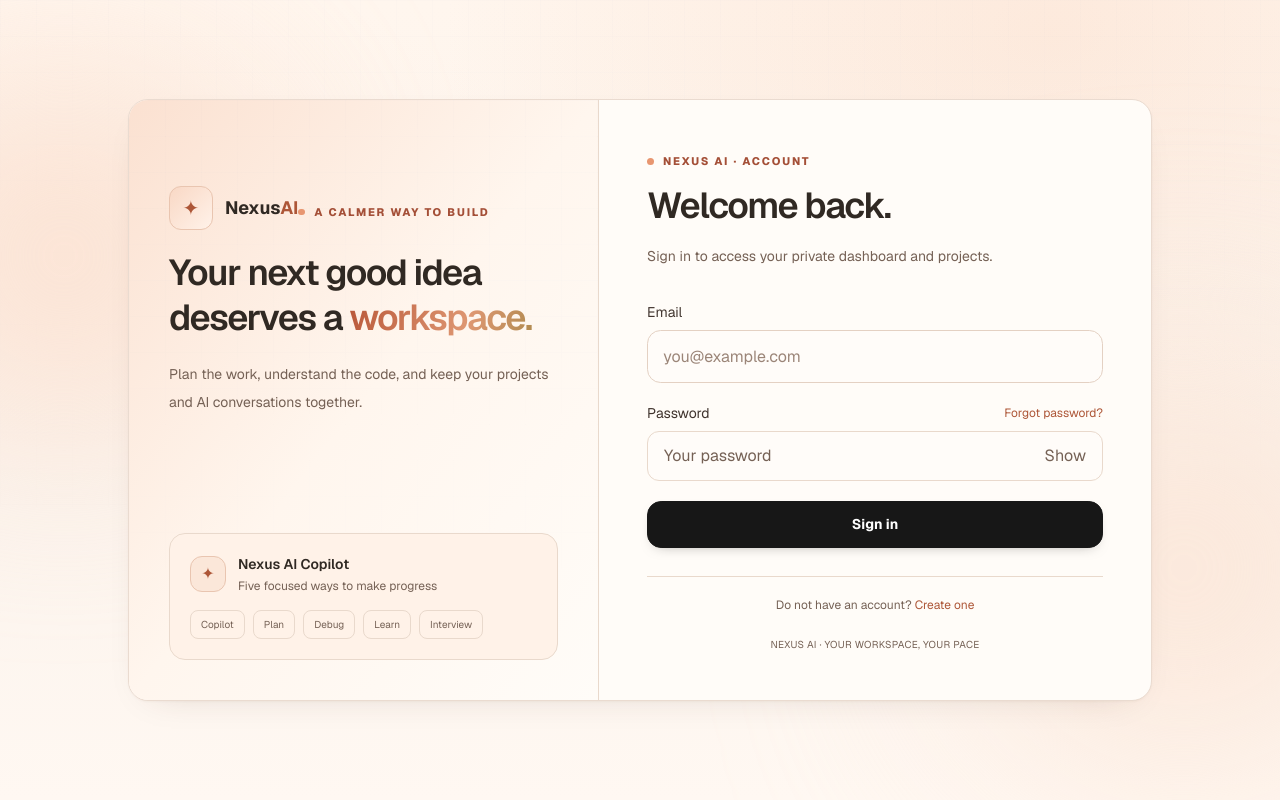
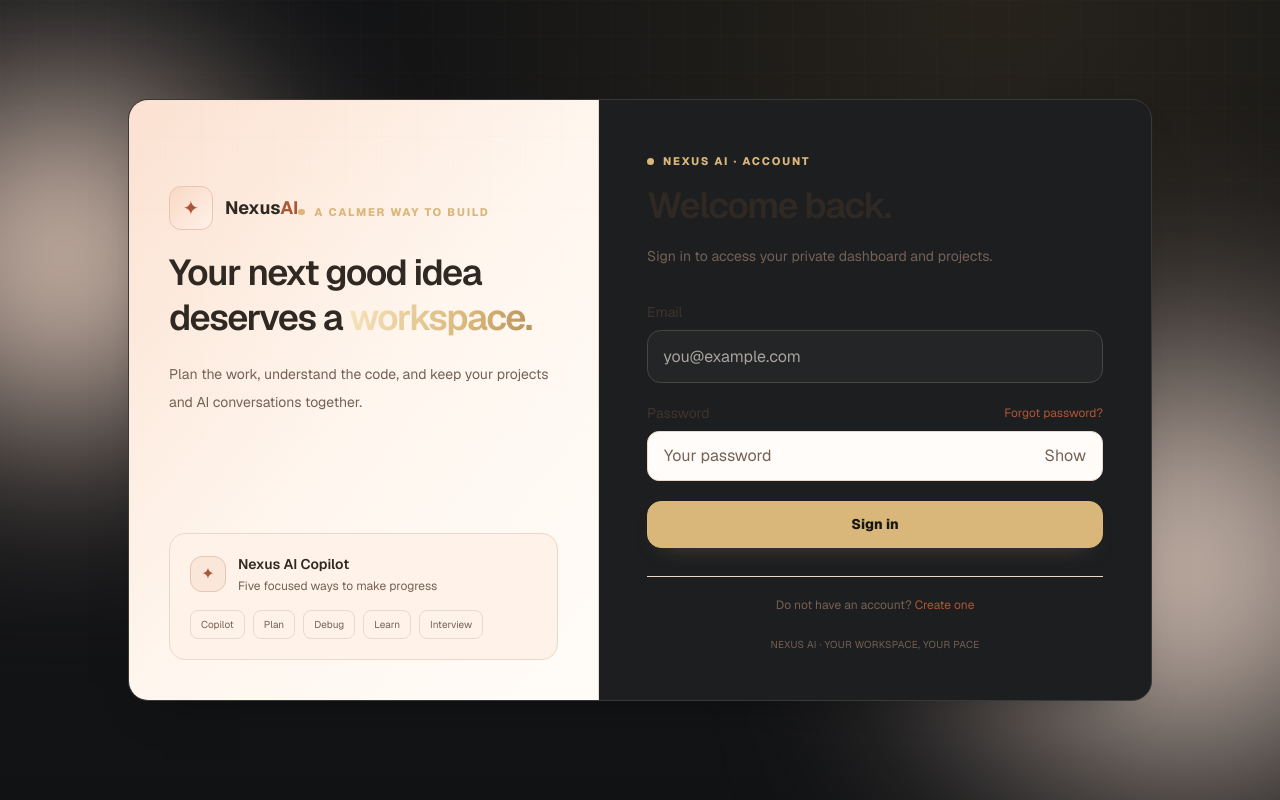
Before and after one commit to Dleteo/Nexus-AI, a Next.js app: page /login in a window 1280 px wide. Built offline with nearby package versions, Linux system fonts and the light colour scheme.

Commit message:
Establish Obsidian Gold design tokens and premium gold controls

```diff
--- a/app/globals.css
+++ b/app/globals.css
@@ -1,16 +1,16 @@
 @import "tailwindcss";
 
 :root {
-  color-scheme: light;
-  --background: #FFF6EE;
-  --foreground: #302923;
-  --surface: #FFFCF8;
-  --surface-raised: #FFFFFF;
-  --border: #E9D9CC;
-  --muted: #776357;
-  --cyan: #B65F41;
-  --blue: #D18A6A;
-  --violet: #B18B50;
+  color-scheme: dark;
+  --background: #111214;
+  --foreground: #F4F1EB;
+  --surface: #1D1E20;
+  --surface-raised: #292A2D;
+  --border: #393938;
+  --muted: #A7A39D;
+  --cyan: #D9B77B;
+  --blue: #B89B6D;
+  --violet: #D9B77B;
 }
 
 @theme inline {
@@ -33,17 +33,14 @@ body {
   color: var(--foreground);
   font-family: var(--font-geist-sans), Arial, Helvetica, sans-serif;
   background:
-    radial-gradient(ellipse at 82% 4%, rgba(242, 169, 127, 0.16), transparent 38rem),
-    radial-gradient(ellipse at 4% 26%, rgba(255, 221, 200, 0.20), transparent 32rem),
-    linear-gradient(180deg, #FFF6EE, #FBF3EC 56%, #FFF8F2);
+    radial-gradient(ellipse at 78% 0%, rgba(196, 155, 84, 0.12), transparent 42rem),
+    radial-gradient(ellipse at 5% 32%, rgba(96, 79, 49, 0.085), transparent 31rem),
+    linear-gradient(180deg, #111214, #151517 56%, #111214);
   -webkit-font-smoothing: antialiased;
   text-rendering: optimizeLegibility;
 }
 
-::selection {
-  color: #241C19;
-  background: #F4B596;
-}
+::selection { color: #171713; background: #D9B77B; }
 
 :focus-visible {
   outline: 2px solid var(--cyan);
@@ -75,16 +72,15 @@ button:disabled {
   height: 10px;
 }
 
-::-webkit-scrollbar-track { background: #FFF6EE; }
+::-webkit-scrollbar-track { background: #111214; }
 
-::-webkit-scrollbar-thumb { border: 2px solid #FFF6EE; border-radius: 999px; background: #E3CFC0; }
+::-webkit-scrollbar-thumb { border: 2px solid #111214; border-radius: 999px; background: #43413E; }
 
-::-webkit-scrollbar-thumb:hover { background: #CBAF9C; }
+::-webkit-scrollbar-thumb:hover { background: #666052; }
 
 .nexus-grid {
-  background-image:
-    linear-gradient(rgba(140, 165, 210, 0.035) 1px, transparent 1px),
-    linear-gradient(90deg, rgba(140, 165, 210, 0.035) 1px, transparent 1px);
+  background-image: linear-gradient(rgba(213, 183, 123, .045) 1px, transparent 1px),
+                    linear-gradient(90deg, rgba(213, 183, 123, .045) 1px, transparent 1px);
   background-size: 36px 36px;
   mask-image: linear-gradient(to bottom, black 0%, rgba(0, 0, 0, 0.3) 60%, transparent 100%);
 }
@@ -102,23 +98,23 @@ button:disabled {
 }
 
 .nexus-panel {
-  border: 1px solid #EADBD0;
+  border: 1px solid #393938;
   border-radius: 1.25rem;
-  background: #FFFCF8;
-  box-shadow: 0 12px 36px -25px rgba(73, 45, 30, 0.25), 0 1px 2px rgba(73, 45, 30, 0.035);
+  background: #1D1E20;
+  box-shadow: 0 20px 50px -35px rgba(0,0,0,.6);
 }
 
 .nexus-panel-soft {
-  border: 1px solid #EADBD0;
+  border: 1px solid #393938;
   border-radius: 1rem;
-  background: #FFFDF9;
+  background: #292A2D;
 }
 
 .nexus-kicker {
   display: inline-flex;
   align-items: center;
   gap: 0.6rem;
-  color: #A44F37;
+  color: #D9B77B;
   font-size: 0.69rem;
   font-weight: 750;
   letter-spacing: 0.16em;
@@ -126,130 +122,86 @@ button:disabled {
 }
 
 .nexus-kicker::before {
-  width: 0.4rem;
-  height: 0.4rem;
-  border-radius: 999px;
-  background: #E89670;
-  content: "";
+  width: .4rem; height: .4rem; border-radius:999px; background:#D9B77B; content:"";
 }
 
 .nexus-gradient-text {
-  background: linear-gradient(105deg, #B95739, #DE9772 65%, #B18B50);
-  background-clip: text;
-  color: transparent;
-  -webkit-background-clip: text;
-  -webkit-text-fill-color: transparent;
+  background: linear-gradient(105deg, #F7E5BD, #D9B77B 65%, #B69259); background-clip:text; color:transparent; -webkit-background-clip:text; -webkit-text-fill-color:transparent;
 }
 
 .nexus-primary-button {
-  display: inline-flex;
-  min-height: 2.9rem;
-  align-items: center;
-  justify-content: center;
-  gap: 0.55rem;
-  border: 1px solid #171717;
-  border-radius: 0.88rem;
-  background: #171717;
-  padding: 0.75rem 1.15rem;
-  color: #FFFFFF;
-  font-size: 0.875rem;
-  font-weight: 650;
-  box-shadow: 0 5px 14px -9px rgba(23, 23, 23, 0.5);
-  transition: transform 160ms ease, background 160ms ease, box-shadow 160ms ease;
+  display:inline-flex; min-height:2.9rem; align-items:center; justify-content:center; gap:.55rem;
+  border:1px solid #D9B77B; border-radius:.88rem; background:#D9B77B;
+  padding:.75rem 1.15rem; color:#191713; font-size:.875rem; font-weight:750;
+  box-shadow:0 10px 24px -17px rgba(217,183,123,.5);
+  transition:transform 160ms ease,background 160ms ease,box-shadow 160ms ease;
 }
 
 .nexus-primary-button:hover {
-  background: #39302C;
-  box-shadow: 0 9px 18px -10px rgba(23, 23, 23, 0.4);
-  transform: translateY(-1px);
+  background:#F0D49E; border-color:#F0D49E; box-shadow:0 14px 30px -16px rgba(217,183,123,.65); transform:translateY(-1px);
 }
 
 .nexus-ghost-button {
-  display: inline-flex;
-  min-height: 2.75rem;
-  align-items: center;
-  justify-content: center;
-  gap: 0.5rem;
-  border: 1px solid #E2CCBC;
-  border-radius: 0.88rem;
-  background: #FFFCF8;
-  padding: 0.7rem 1rem;
-  color: #302923;
-  font-size: 0.875rem;
-  font-weight: 650;
-  transition: background 160ms ease, border-color 160ms ease;
+  display:inline-flex; min-height:2.75rem; align-items:center; justify-content:center; gap:.5rem;
+  border:1px solid #4B453B; border-radius:.88rem; background:#292A2D;
+  padding:.7rem 1rem; color:#F4F1EB; font-size:.875rem; font-weight:650;
+  transition:background 160ms ease,border-color 160ms ease;
 }
 
 .nexus-ghost-button:hover {
-  border-color: #D8AC93;
-  background: #FCE7DA;
+  border-color:#9E855A; background:#38352F;
 }
 
 .nexus-field {
-  width: 100%;
-  border: 1px solid #E4D1C3;
-  border-radius: 0.85rem;
-  background: #FFFCF9;
-  padding: 0.85rem 0.95rem;
-  color: #302923;
-  outline: none;
-  transition: border-color 160ms ease, box-shadow 160ms ease;
+  width:100%; border:1px solid #49463F; border-radius:.85rem; background:#242527;
+  padding:.85rem .95rem; color:#F4F1EB; outline:none;
+  transition:border-color 160ms ease,box-shadow 160ms ease;
 }
 
-.nexus-field::placeholder { color: #9B8578; }
+.nexus-field::placeholder {
+  color:#A7A39D;
+}
 
 .nexus-field:focus {
-  border-color: #CE8F70;
-  box-shadow: 0 0 0 3px rgba(237, 174, 143, 0.18);
+  border-color:#D9B77B; box-shadow:0 0 0 3px rgba(217,183,123,.15);
 }
 
 .nexus-sidebar-link {
-  display: flex;
-  align-items: center;
-  gap: 0.75rem;
-  border: 1px solid transparent;
-  border-radius: 0.8rem;
-  padding: 0.75rem 0.85rem;
-  color: #765F53;
-  font-size: 0.875rem;
-  transition: color 160ms ease, background 160ms ease, border-color 160ms ease;
+  display:flex; align-items:center; gap:.75rem; border:1px solid transparent; border-radius:.8rem;
+  padding:.75rem .85rem; color:#BBB5AA; font-size:.875rem; transition:color 160ms ease,background 160ms ease,border-color 160ms ease;
 }
 
-.nexus-sidebar-link:hover { color: #241E1B; background: #FBE9DD; }
+.nexus-sidebar-link:hover {
+  color:#F4F1EB; background:#292A2D;
+}
 
 .nexus-sidebar-link[aria-current="page"] {
-  border-color: #F2CBB7;
-  background: #FCE6D8;
-  color: #8D3F29;
+  border-color:#6E5B3F; background:#343027; color:#F0D49E;
 }
 
 
 /* Reference-inspired workspace details. Live values are provided by components. */
 .nexus-workspace-shell {
-  background: radial-gradient(ellipse at 78% 3%, rgba(244, 183, 149, 0.12), transparent 38rem);
+  background:radial-gradient(ellipse at 78% 3%,rgba(217,183,123,.065),transparent 38rem);
 }
 
 .nexus-workspace-heading {
-  border: 1px solid #ECD8C9;
-  background: linear-gradient(125deg, #FFFCF8, #FDECE0);
-  box-shadow: 0 10px 32px -24px rgba(93, 52, 31, 0.2);
+  border:1px solid #4A4133; background:linear-gradient(125deg,#242322,#1D1E20);
+  box-shadow:0 12px 40px -25px rgba(0,0,0,.5);
 }
 
 .nexus-status-chip {
-  display: inline-flex;
-  align-items: center;
-  gap: 0.55rem;
-  border: 1px solid #E9D7CA;
-  border-radius: 999px;
-  background: #FFF6EE;
-  padding: 0.45rem 0.7rem;
-  color: #634C41;
-  font-size: 0.72rem;
+  display:inline-flex; align-items:center; gap:.55rem; border:1px solid #4A4133;
+  border-radius:999px; background:#282827; padding:.45rem .7rem; color:#D8CEBC; font-size:.72rem;
 }
 
-.nexus-project-row { box-shadow: inset 3px 0 0 #E9AA88; }
+.nexus-project-row {
+  box-shadow:inset 3px 0 0 #D9B77B;
+}
 
-.nexus-project-row:hover { background: #FFF4EB; }
+.nexus-project-row:hover {
+  background:#272725;
+}
 
 .nexus-section-heading {
   position: relative;
@@ -263,7 +215,7 @@ button:disabled {
   left: 0;
   width: 3px;
   border-radius: 999px;
-  background: linear-gradient(#67e8f9, #7c62f4);
+  background: linear-gradient(#F0D49E, #9F8054);
   content: "";
 }
 
@@ -278,7 +230,7 @@ button:disabled {
   top: 2rem;
   bottom: 2rem;
   left: 1.4rem;
-  border-left: 1px dashed rgba(84, 185, 250, 0.27);
+  border-left: 1px dashed rgba(217, 183, 123, 0.22);
   content: "";
 }
 
@@ -288,24 +240,20 @@ button:disabled {
     right: 2.25rem;
     bottom: auto;
     left: 2.25rem;
-    border-top: 1px dashed rgba(84, 185, 250, 0.27);
+    border-top: 1px dashed rgba(217, 183, 123, 0.22);
     border-left: 0;
   }
 }
 
 
-/* Peach Cream — accessible control and editor polish */
+/* Obsidian Gold — consistent accessible surfaces */
 .nexus-primary-button:focus-visible,
 .nexus-ghost-button:focus-visible,
-.nexus-field:focus-visible {
-  outline: 2px solid #9D4E35;
-  outline-offset: 3px;
-}
-.nexus-primary-button:disabled { opacity: 0.48; transform: none; box-shadow: none; }
-.nexus-section { background: #FFF6EE; }
-.nexus-section-alt { background: #FFF9F3; border-color: #EAD9CB; }
-.nexus-flow-rail::before { border-color: #E2BCA7; }
-
+.nexus-field:focus-visible { outline:2px solid #F0D49E; outline-offset:3px; }
+.nexus-primary-button:disabled { opacity:.48; transform:none; box-shadow:none; }
+.nexus-section { background:#111214; }
+.nexus-section-alt { background:#171819; border-color:#393938; }
+.nexus-flow-rail::before { border-color:#62533C; }
 @media (prefers-reduced-motion: reduce) {
   *,
   *::before,
```
